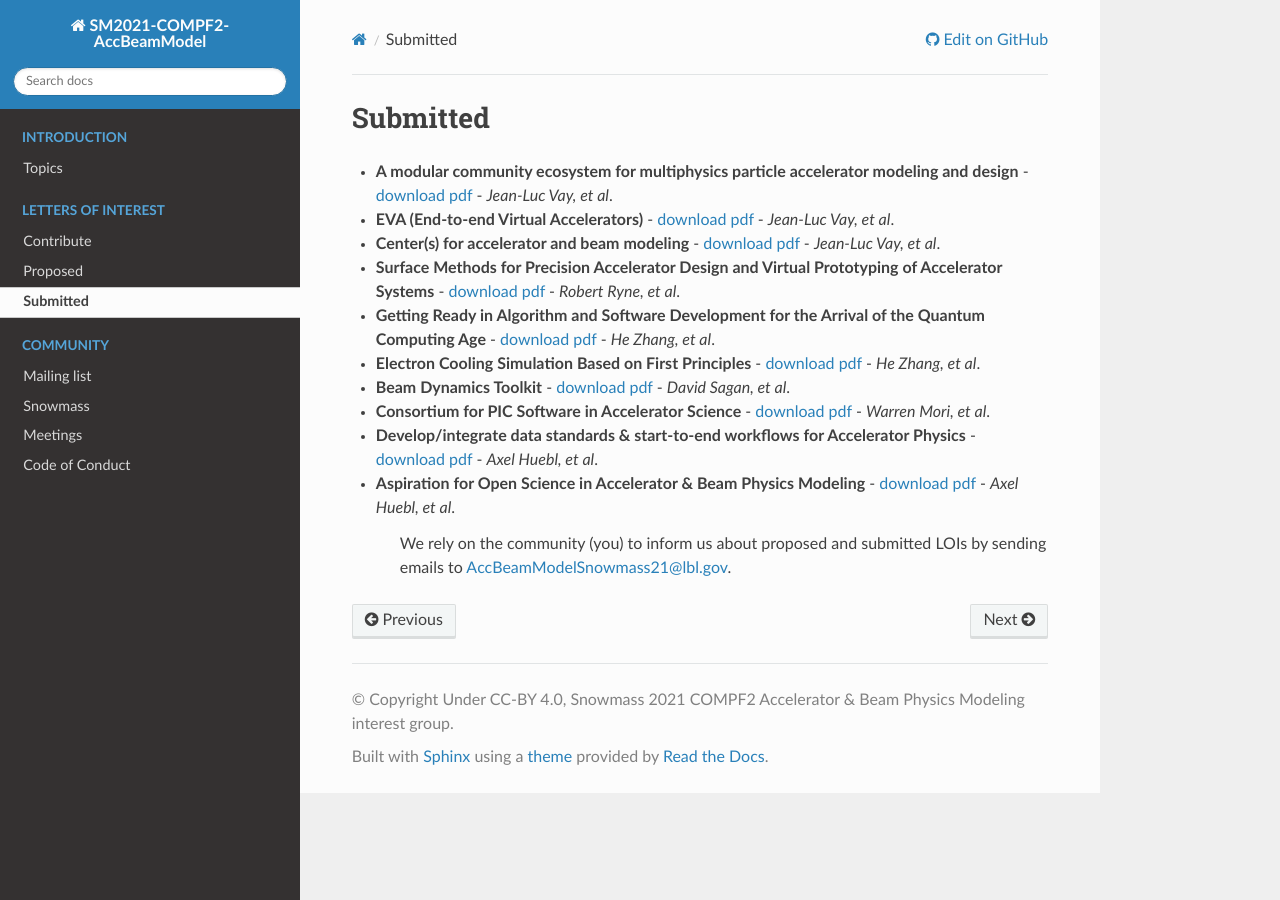
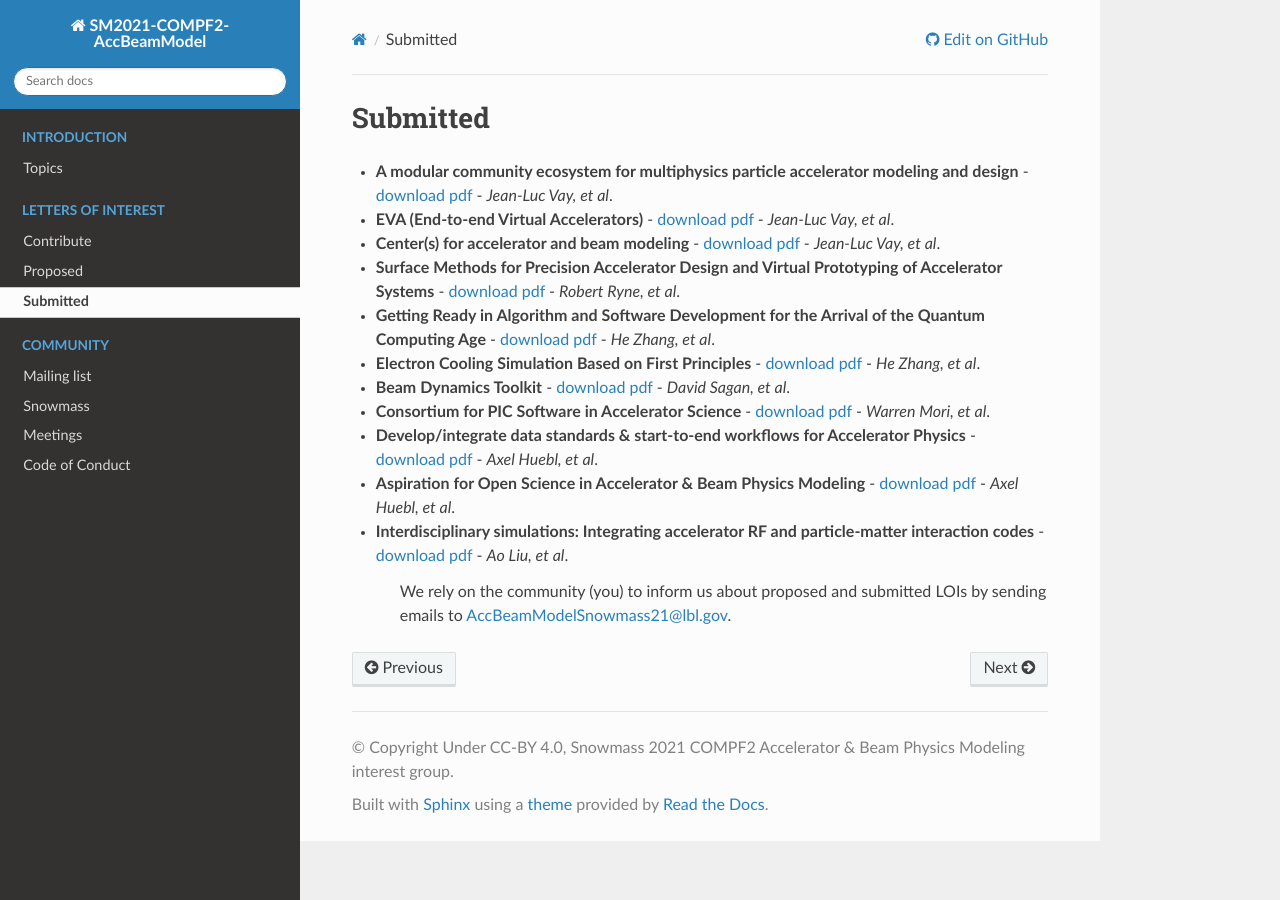
Before and after one commit to snowmass-compf2-accbeammodel/snowmass-compf2-accbeammodel.github.io, a Sphinx documentation site: the page built from docs/source/loi/submitted.rst, in a window 1280 px wide. Built offline with Sphinx 7.4.7 and the Read the Docs theme 2.0.0, drawn with Linux system fonts in a browser that asks for light colours.

Commit message:
Uploaded one LOI and updated the link

```diff
--- a/docs/source/loi/submitted.rst
+++ b/docs/source/loi/submitted.rst
@@ -23,4 +23,6 @@ Submitted
 
 - **Aspiration for Open Science in Accelerator & Beam Physics Modeling** - `download pdf <https://www.snowmass21.org/docs/files/summaries/CompF/SNOWMASS21-CompF2_CompF7-AF1_AF0_Huebl-081.pdf>`_ - *Axel Huebl, et al*.
 
+- **Interdisciplinary simulations: Integrating accelerator RF and particle-matter interaction codes** - `download pdf <https://www.snowmass21.org/docs/files/summaries/CompF/SNOWMASS21-CompF2_CompF0_Ao_Liu-090.pdf>`_ - *Ao Liu, et al*.
+
    We rely on the community (you) to inform us about proposed and submitted LOIs by sending emails to AccBeamModelSnowmass21@lbl.gov.
```
